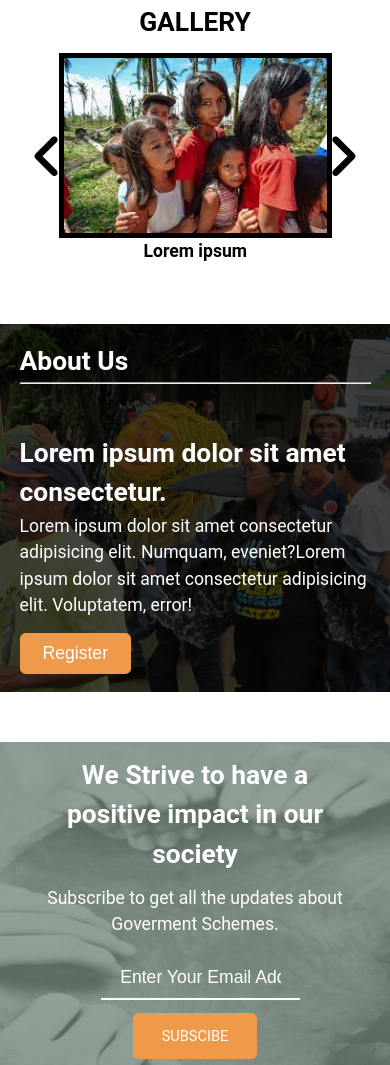
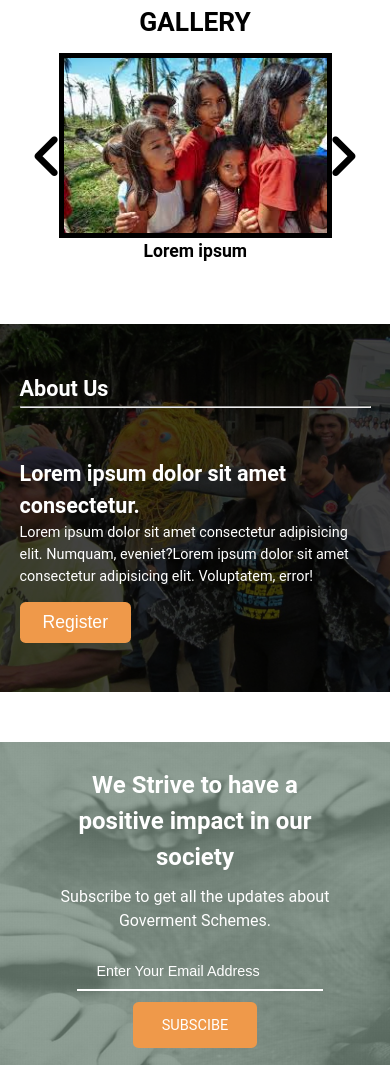
Before and after one commit to dsckiet/ngo-finder-frontend, a plain HTML site: page index.html in a window 390 px wide. Shown: the part 594-1659 px from the top of the page. Drawn offline with nearby package versions, Linux system fonts and the light colour scheme.

Commit message:
--updated font size

```diff
--- a/index.html
+++ b/index.html
@@ -39,6 +39,7 @@
                 <div class="showcase-content">
                 <h1>FIND NGO'S NEAR YOU</h1>
                 <p>Lorem, ipsum dolor sit amet consectetur adipisicing elit. Eveniet aut sint magni saepe voluptates molestias quod? Odit nemo alias, libero eligendi sed reiciendis possimus nulla? Sunt et voluptatibus dolorem consequuntur.</p>
+                <i class="fas fa-search"></i>
                 <input type="search" placeholder="Type NGO name">
                 </div>
             </div>
--- a/style.css
+++ b/style.css
@@ -532,6 +532,7 @@ footer a{
         padding: 30px;
         transition: 0.5s ease-in-out;
         z-index: 34;
+        margin-top: 10px;
     }
     .main-menu a{
         color: #2B623D;
@@ -568,6 +569,19 @@ footer a{
         /* height: 27rem; */
         width: 90%;
     }
+    .about-container{
+        font-size: 0.9rem;
+    }
+    .subs-content{
+        font-size: 1rem;
+    }
+    .subs-content input{
+        font-size: 0.9rem;
+        width: 83%;
+    }
+    .showcase-container{
+        font-size: 1rem;
+    }
 
 }
 
```
